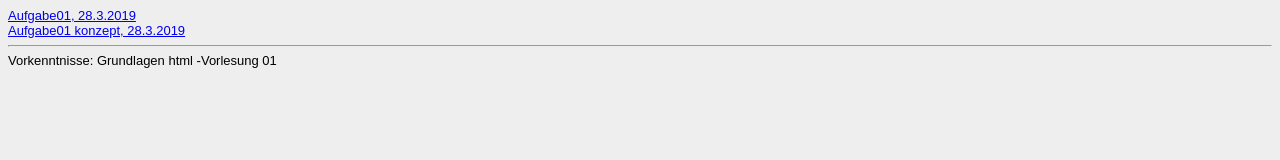
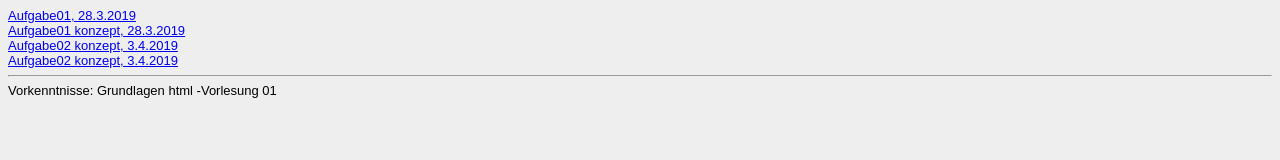
Before and after one commit to kretschmerlea/kretschmerlea.github.io, a plain HTML site: page Steckbrief/steckbrief.htm in a window 1280 px wide. Drawn offline with Linux system fonts and the light colour scheme.

Commit message:
Update steckbrief.htm

```diff
--- a/Steckbrief/steckbrief.htm
+++ b/Steckbrief/steckbrief.htm
@@ -3,6 +3,8 @@
 
 <a href="https://kretschmerlea.github.io/Aufgabe01/index.html" target="_blank">Aufgabe01, 28.3.2019</a></br>
 <a href="https://kretschmerlea.github.io/Aufgabe01/scribble.JPG" target="_blank">Aufgabe01 konzept, 28.3.2019</a></br>
+<a href="https://kretschmerlea.github.io/Aufgabe02/Konzept02.1.jpg" target="_blank">Aufgabe02 konzept, 3.4.2019</a></br>
+<a href="https://kretschmerlea.github.io/Aufgabe02/Konzept02.2.jpg" target="_blank">Aufgabe02 konzept, 3.4.2019</a></br>
 
 
 
```
